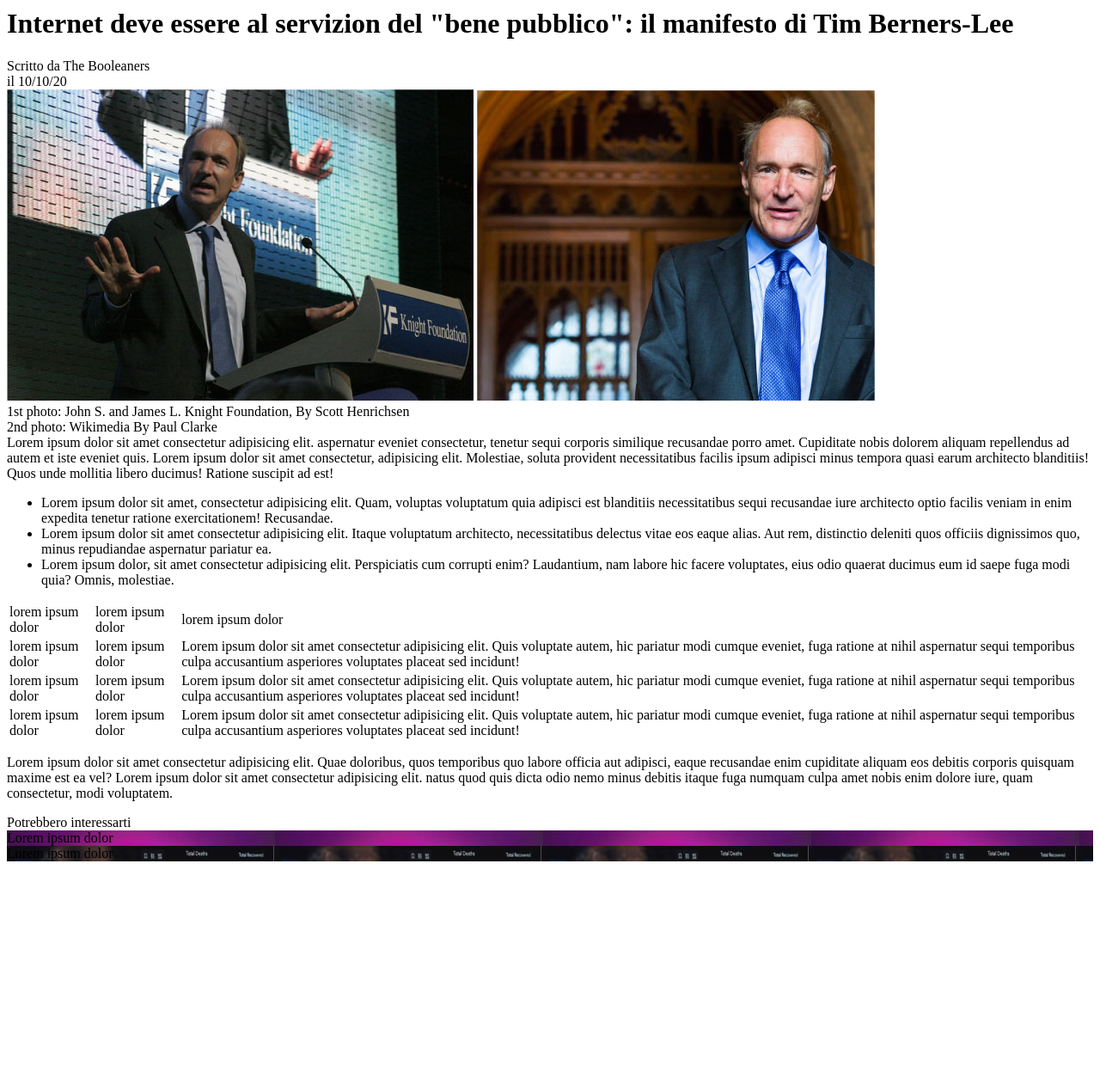
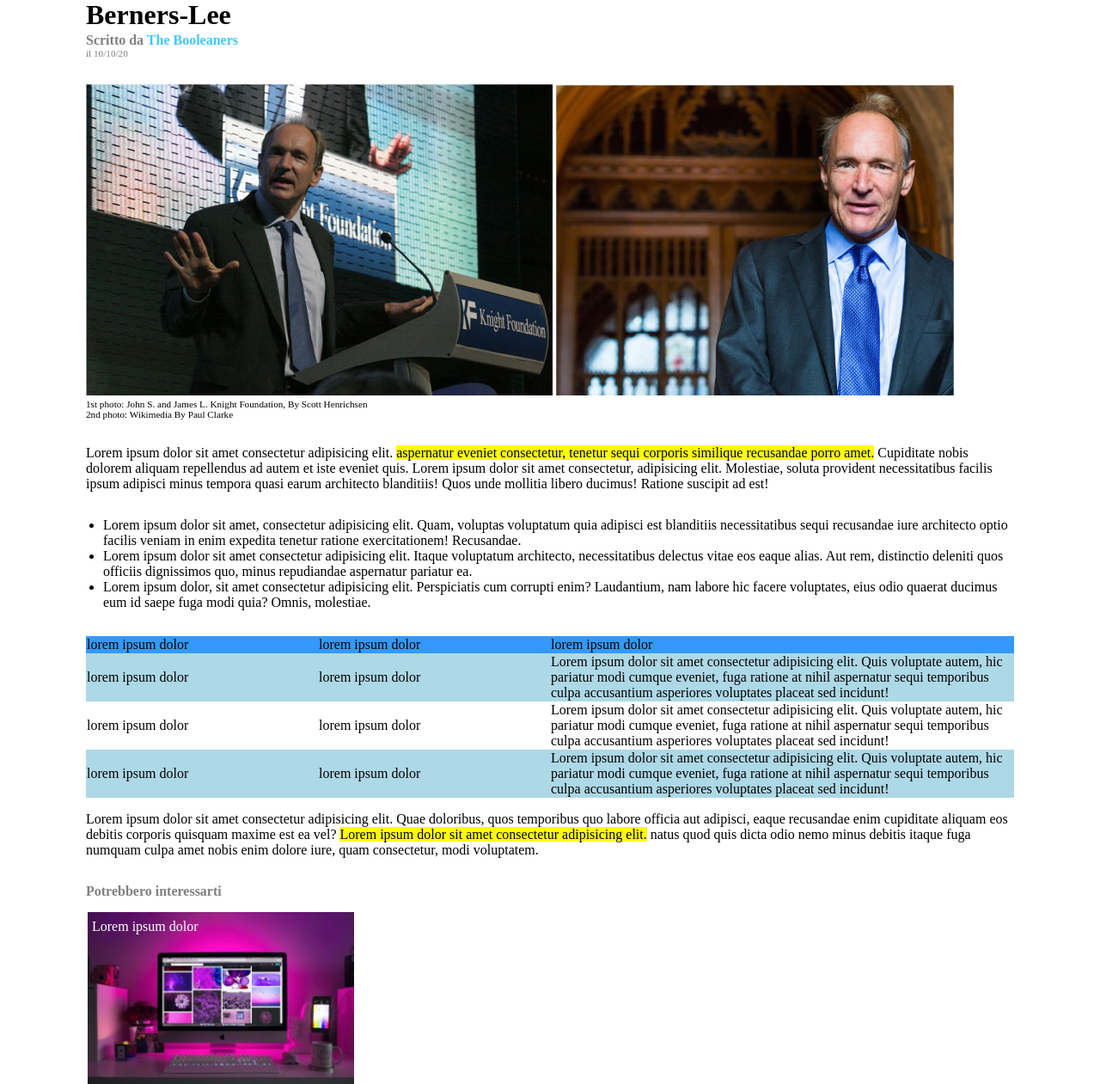
Before and after one commit to gautr0n/html-css-booleaner, a plain HTML site: page index.html in a window 1280 px wide. Shown: the part 345-1606 px from the top of the page at 86% size. Before the commit the page ends 1355 px from the top, so only its background shows below. Drawn offline with Linux system fonts and the light colour scheme.

Commit message:
adding css

```diff
--- a/css/style.css
+++ b/css/style.css
@@ -1,12 +1,91 @@
+
+/*intestazione*/
+#box {
+    width: 1080px;
+    margin: 0 auto;
+}
+
 #header {
     background-image: url(../img/pattern.png);
+    background-color: rgb(71, 161, 250);
+    background-size: contain;
+    padding: ;
+}
+
+
+
+/*margini*/
+h1{
+    margin-bottom: 2px;
+}
+
+p, #description, ul, #date{
+    margin-bottom: 30px;
+}
+
+
+
+/*modifiche teesto*/
+#author-link{
+    color: rgb(65, 199, 255)
+}
+
+.highlighted{
+    background-color: yellow;
+}
+
+.gray, #date{
+    color: gray;
+}
+
+#description, #date{
+    font-size: 70%;
+}
+
+
+/*lista*/
+ul{
+    padding-left: 20px;
+}
+
+
+
+/*tabella*/
+table{
+    border-spacing: 0;
+}
+
+thead{
+    background-color: rgb(51, 153, 255);
+}
+
+.azure{
     background-color: lightblue;
 }
 
+.half-table{
+    width: 50%;
+}
+
+
+
+/*immagini*/
 #link1-monitor{
     background-image: url(../img/monitor.jpg);
+    background-size: cover;
+    height: 200px;
+    width: 300px;
+    margin: 15px 2px;
+    color: white;
+    padding: 8px 5px;
 }
 
 #link2-graph{
     background-image: url(../img/graph.jpg);
+    background-size: cover;
+    height: 200px;
+    width: 300px;
+    margin: 15px 2px;
+    color: white;
+    padding: 8px 5px;
 }
--- a/index.html
+++ b/index.html
@@ -11,31 +11,35 @@
     <title>Internet for the people</title>
 </head>
 <body>
+    <div id="box">
+
     <!--intestazione-->
     <header>
         <div id="header">
             <img src="img/logo.svg" alt="the booleaners">
         </div>
-        <h1>Internet  deve essere al servizion del "bene pubblico": il manifesto di Tim Berners-Lee</h1>
-        <div class="author">Scritto da <span id="author-link">The Booleaners</span></div>
-        <div class="date">il 10/10/20 </div>
+        <h1>Internet deve essere al servizio del "bene pubblico": il manifesto di Tim Berners-Lee</h1>
+        <div class="gray"><b>Scritto da <span id="author-link">The Booleaners</span></b></div>
+        <div id="date">il 10/10/20 </div>
     </header>
 
     <!--contenuto-->
     <main>
 
         <!--immagini-->
-        <img src="img/tim-1.jpg" alt="tim1">
-        <img src="img/tim-2.jpg" alt="tim2">
-        <figcaption>
+        <div>
+            <img src="img/tim-1.jpg" alt="tim1">
+            <img src="img/tim-2.jpg" alt="tim2">
+        </div>
+        <figcaption id="description">
             1st photo: John S. and James L. Knight Foundation, By Scott Henrichsen<br>
             2nd photo: Wikimedia By Paul Clarke
         </figcaption>
 
         <!--introduzione-->
-        <div>
+        <p>
             Lorem ipsum dolor sit amet consectetur adipisicing elit. <span class="highlighted"> aspernatur eveniet consectetur, tenetur sequi corporis similique recusandae porro amet.</span> Cupiditate nobis dolorem aliquam repellendus ad autem et iste eveniet quis. Lorem ipsum dolor sit amet consectetur, adipisicing elit. Molestiae, soluta provident necessitatibus facilis ipsum adipisci minus tempora quasi earum architecto blanditiis! Quos unde mollitia libero ducimus! Ratione suscipit ad est!
-        </div>
+        </p>
 
         <!--lista-->
         <ul>
@@ -53,35 +57,38 @@
                     <td colspan="2">lorem ipsum dolor</td>
                 </tr>
             </thead>
-            <tbody>
+            <tbody class="azure">
                 <tr>
                     <td>lorem ipsum dolor</td>
                     <td>lorem ipsum dolor</td>
-                    <td colspan="2">Lorem ipsum dolor sit amet consectetur adipisicing elit. Quis voluptate autem, hic pariatur modi cumque eveniet, fuga ratione at nihil aspernatur sequi temporibus culpa accusantium asperiores voluptates placeat sed incidunt!</td>
+                    <td class="half-table">Lorem ipsum dolor sit amet consectetur adipisicing elit. Quis voluptate autem, hic pariatur modi cumque eveniet, fuga ratione at nihil aspernatur sequi temporibus culpa accusantium asperiores voluptates placeat sed incidunt!</td>
                 </tr>
             <tbody>
                 <tr>
                     <td>lorem ipsum dolor</td>
                     <td>lorem ipsum dolor</td>
-                    <td colspan="2">Lorem ipsum dolor sit amet consectetur adipisicing elit. Quis voluptate autem, hic pariatur modi cumque eveniet, fuga ratione at nihil aspernatur sequi temporibus culpa accusantium asperiores voluptates placeat sed incidunt!</td>
+                    <td class="half-table">Lorem ipsum dolor sit amet consectetur adipisicing elit. Quis voluptate autem, hic pariatur modi cumque eveniet, fuga ratione at nihil aspernatur sequi temporibus culpa accusantium asperiores voluptates placeat sed incidunt!</td>
                 </tr>
-            <tbody>
+            <tbody class="azure">
                 <tr>
                     <td>lorem ipsum dolor</td>
                     <td>lorem ipsum dolor</td>
-                    <td colspan="2">Lorem ipsum dolor sit amet consectetur adipisicing elit. Quis voluptate autem, hic pariatur modi cumque eveniet, fuga ratione at nihil aspernatur sequi temporibus culpa accusantium asperiores voluptates placeat sed incidunt!</td>
+                    <td class="half-table">Lorem ipsum dolor sit amet consectetur adipisicing elit. Quis voluptate autem, hic pariatur modi cumque eveniet, fuga ratione at nihil aspernatur sequi temporibus culpa accusantium asperiores voluptates placeat sed incidunt!</td>
                 </tr>
             </tbody>
         </table>
+
+        <!--paragrafo-->
         <p>
             Lorem ipsum dolor sit amet consectetur adipisicing elit. Quae doloribus, quos temporibus quo labore officia aut adipisci, eaque recusandae enim cupiditate aliquam eos debitis corporis quisquam maxime est ea vel? <span class="highlighted">Lorem ipsum dolor sit amet consectetur adipisicing elit.</span> natus quod quis dicta odio nemo minus debitis itaque fuga numquam culpa amet nobis enim dolore iure, quam consectetur, modi voluptatem.
         </p>
     </main>
     <footer>
         <!--collegamenti-->
-        <div>Potrebbero interessarti</div>
+        <div class="gray"><b>Potrebbero interessarti</b></div>
         <div><figcaption id="link1-monitor">Lorem ipsum dolor</figcaption></div>
         <div><figcaption id="link2-graph">Lorem ipsum dolor</figcaption></div>
     </footer>
+</div>
 </body>
 </html>
```
